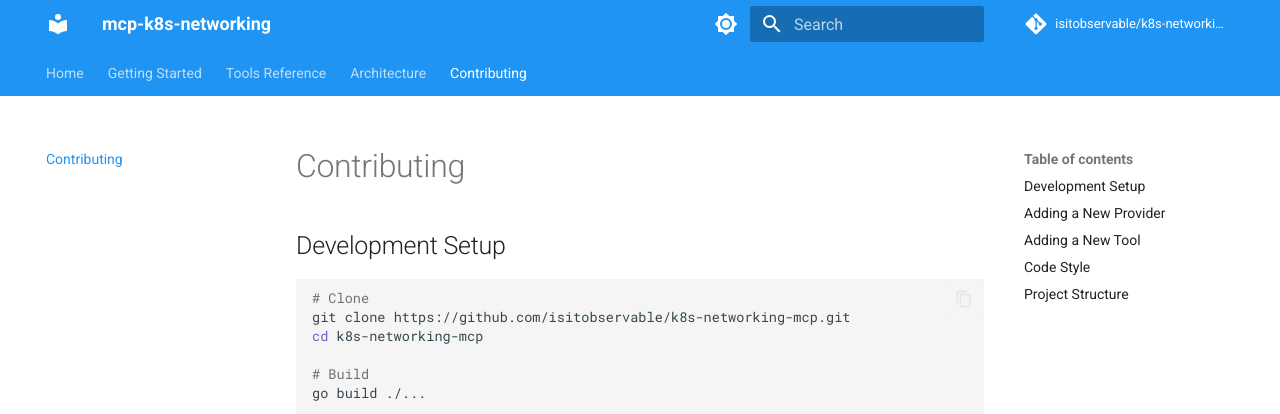
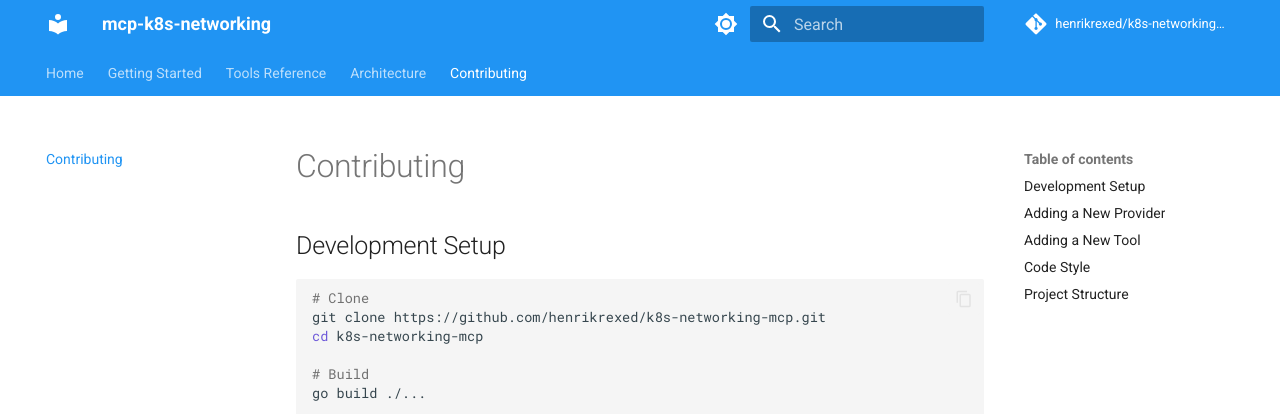
Before and after one commit to henrikrexed/mcp-k8s-networking, an MkDocs documentation site: the page built from docs/contributing.md, in a window 1280 px wide and 900 px high. Shown: the top 414 px of the window. Built offline with MkDocs 1.6.1 and Material for MkDocs 9.7.7, drawn with Linux system fonts in a browser that asks for light colours; comment, search, counter and statistics services are not loaded.

Commit message:
fix: replace isitobservable references with henrikrexed in docs

````diff
--- a/docs/contributing.md
+++ b/docs/contributing.md
@@ -4,7 +4,7 @@
 
 ```bash
 # Clone
-git clone https://github.com/isitobservable/k8s-networking-mcp.git
+git clone https://github.com/henrikrexed/k8s-networking-mcp.git
 cd k8s-networking-mcp
 
 # Build
--- a/mkdocs.yml
+++ b/mkdocs.yml
@@ -1,8 +1,8 @@
 site_name: mcp-k8s-networking
 site_description: MCP server for Kubernetes networking diagnostics
-site_url: https://isitobservable.github.io/k8s-networking-mcp/
-repo_url: https://github.com/isitobservable/k8s-networking-mcp
-repo_name: isitobservable/k8s-networking-mcp
+site_url: https://henrikrexed.github.io/k8s-networking-mcp/
+repo_url: https://github.com/henrikrexed/k8s-networking-mcp
+repo_name: henrikrexed/k8s-networking-mcp
 
 theme:
   name: material
````
Also changed, not shown: README.md (+2 -2 lines), _bmad-output/implementation-artifacts/1-1-migrate-mcp-server-to-official-go-sdk.md (+1 -1 lines), _bmad-output/implementation-artifacts/9-1-helm-chart-foundation.md (+1 -1 lines), 3 other files.
